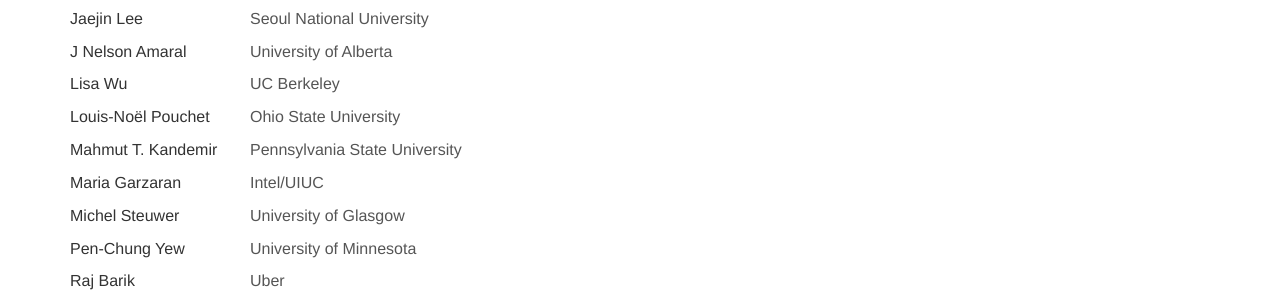
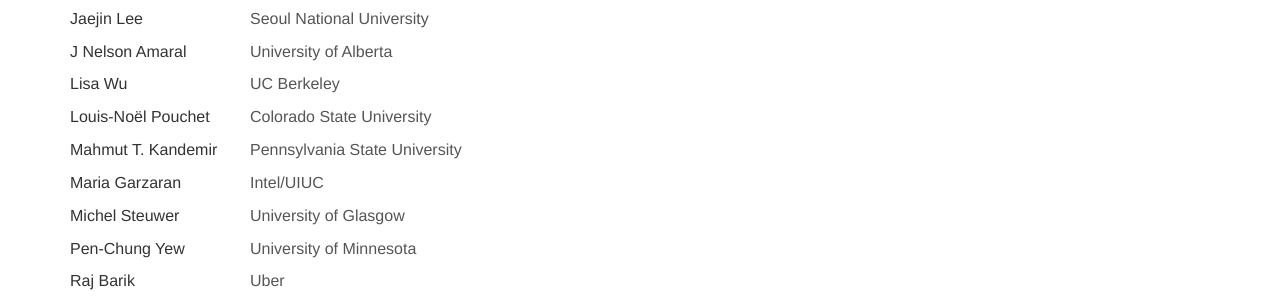
Before and after one commit to jingling/cgo2020, a Jekyll site: the page built from organization.html, in a window 1280 px wide and 900 px high, scrolled down 1889 px. Shown: the part 152-452 px from the top of the window. Built offline with Jekyll 4.4.1, drawn with Linux system fonts in a browser that asks for light colours; nearby versions of some CDN libraries; comment, search, counter and statistics services are not loaded.

Commit message:
Update organization.yml

```diff
--- a/_data/organization.yml
+++ b/_data/organization.yml
@@ -125,7 +125,7 @@
   - name: Lisa Wu
     affiliation: UC Berkeley
   - name: Louis-Noël Pouchet
-    affiliation: Ohio State University
+    affiliation: Colorado State University
   - name: Mahmut T. Kandemir
     affiliation: Pennsylvania State University
   - name: Maria Garzaran
```
